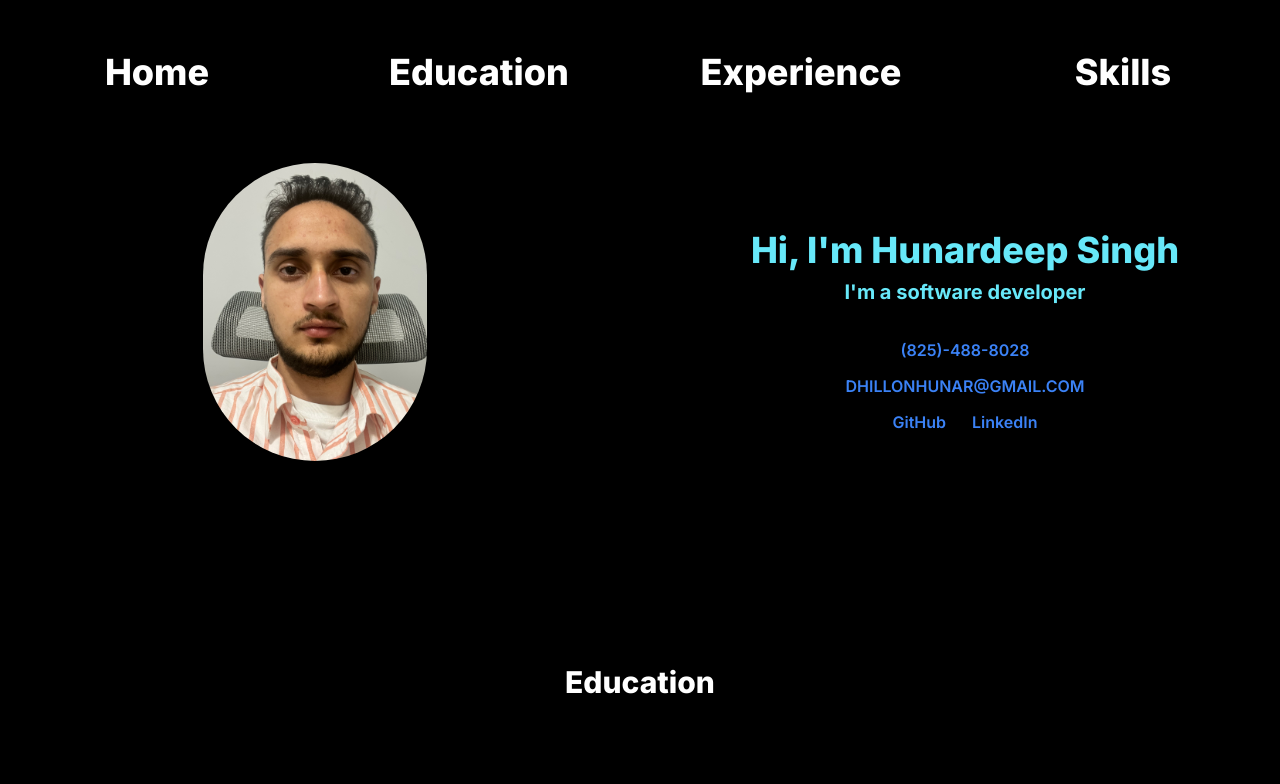
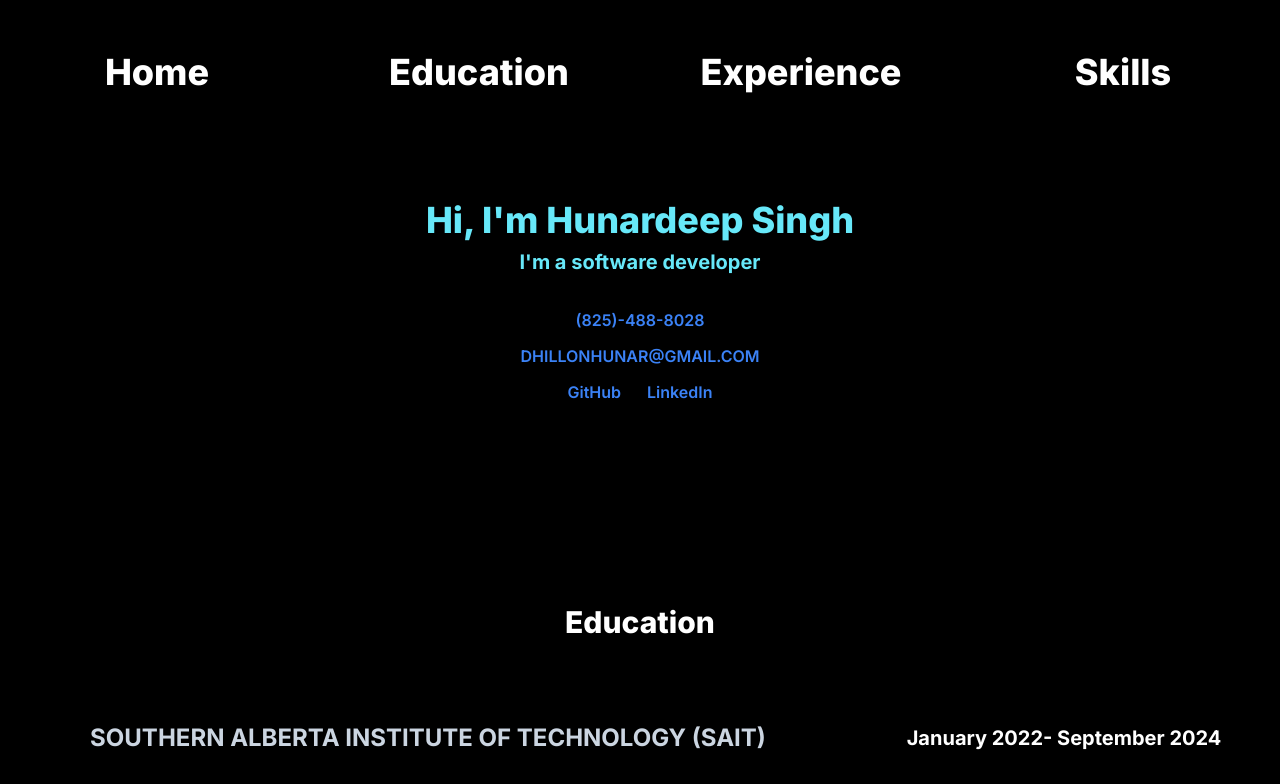
Before and after one commit to hunardeep720/portfolio, a Next.js app: page / in a window 1280 px wide. Shown: the top 784 px of the page. Built offline with nearby package versions, Linux system fonts and the light colour scheme; no server answers.

Commit message:
remove image section

```diff
--- a/components/Hero.jsx
+++ b/components/Hero.jsx
@@ -8,18 +8,8 @@ export default function Hero() {
       id="home"
       className=" max-w-screen-xl mx-auto m-10 grid grid-cols-1 sm:grid-cols-2 gap-5 text-white bg-black pt-24 sm:pt-40 items-center justify-center text-center"
     >
-      <div className="flex justify-center items-center text-center rounded-full sm:h-56 sm:w-56 border-5 mx-auto h-44 w-44 mb-10">
-      <Image
-          src="/profile/IMG_1968.jpeg"
-          alt="Hunardeep Singh"
-          width={150}
-          height={150}
-          className="rounded-full"
-          layout="responsive"
-          //objectFit="fit"
-        />
-      </div>
-      <div className="text-center grid items-center justify-center w-full">
+
+      <div className="text-center grid items-center justify-center w-full col-span-full">
         <h1 className="text-2xl font-extrabold sm:text-4xl text-center text-cyan-300">
           Hi, I'm Hunardeep Singh
         </h1>
@@ -28,7 +18,9 @@ export default function Hero() {
         </p>
         <div className="mt-8 col-span-full flex flex-col">
           <Link href={`tel:8254888028`}>
-            <p className="font-semibold text-blue-500 hover:text-slate-400">(825)-488-8028</p>
+            <p className="font-semibold text-blue-500 hover:text-slate-400">
+              (825)-488-8028
+            </p>
           </Link>
           <Link
             href={`mailto:dhillonhunar@gmail.com`}
--- a/src/app/layout.js
+++ b/src/app/layout.js
@@ -5,7 +5,7 @@ import Navbar from "../../components/Navbar";
 const inter = Inter({ subsets: ["latin"] });
 
 export const metadata = {
-  title: "NextJResume",
+  title: "Portfolio",
   description: "Generated by create next app",
 };
 
```
Also changed, not shown: public/profile/BE9038F8-94DE-43BB-B4B7-8EDFE6AF52CD.jpeg (added).
